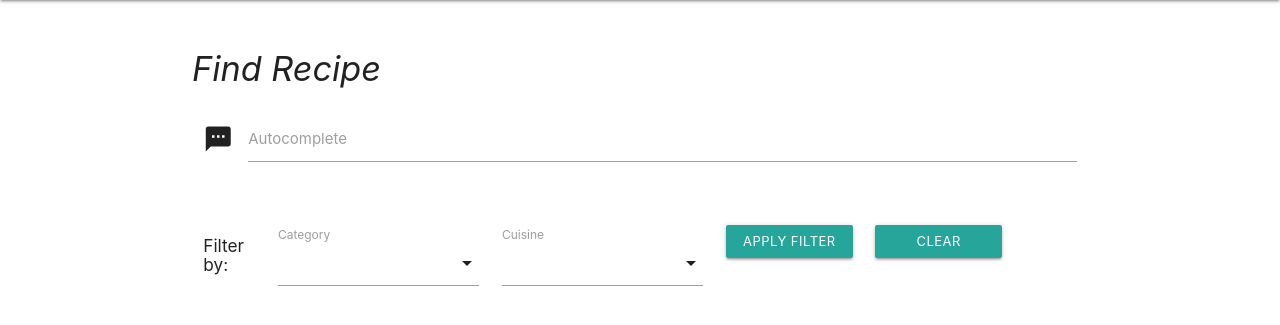
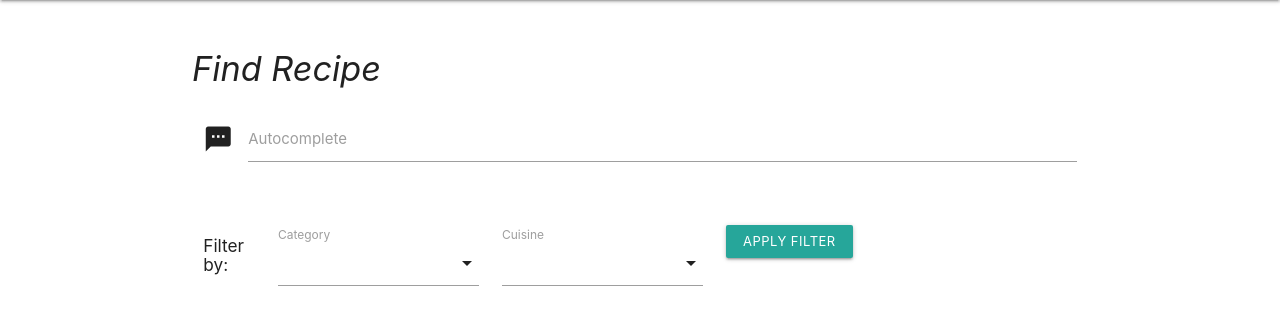
Before and after one commit to wickyakloe/Online-Cookbook, a Flask app: page / in a window 1280 px wide. Shown: the part 64-389 px from the top of the page. Run offline with Flask 2, Linux system fonts and the light colour scheme; data that the repository does not hold is empty; some libraries are stand-ins or nearby versions.

Commit message:
Update filter by and remove button clear filters

```diff
--- a/app.py
+++ b/app.py
@@ -135,7 +135,8 @@ def index():
     recipes = mongo.db.recipe.find()
     categories = mongo.db.category.find()
     cuisines = mongo.db.cuisine.find()
-    return render_template("index.html", recipes=recipes, categories=categories,
+    return render_template("index.html", recipes=recipes,
+                           categories=categories,
                            cuisines=cuisines)
 
 
@@ -280,14 +281,23 @@ def filter():
     cuisines = mongo.db.cuisine.find()
     category = request.args.get("category")
     cuisine = request.args.get("cuisine")
-    if "category" in request.url:
+    if category != "Any" and cuisine == "Any":
         filter_category = recipes.find({"category": category})
-        return render_template("index.html", recipes=filter_category, categories=categories, cuisines=cuisines)
-    elif "cuisine" in request.url:
+        return render_template("index.html", recipes=filter_category,
+                               categories=categories, cuisines=cuisines)
+
+    if cuisine != "Any" and category == "Any":
         filter_cuisine = recipes.find({"cuisine": cuisine})
-        return render_template("index.html", recipes=filter_cuisine, categories=categories, cuisines=cuisines)
+        return render_template("index.html", recipes=filter_cuisine,
+                               categories=categories, cuisines=cuisines)
 
-    return render_template("test.html")
+    if cuisine != "Any" and category != "Any":
+        filter_cuisine = recipes.find({"category": category,
+                                       "cuisine": cuisine})
+        return render_template("index.html", recipes=filter_cuisine,
+                               categories=categories, cuisines=cuisines)
+
+    return redirect(url_for('index'))
 
 
 if __name__ == '__main__':
--- a/templates/index.html
+++ b/templates/index.html
@@ -39,11 +39,6 @@
             <i class="material-icons right">filter_list</i>
         </button>
         </div>
-        <div class="col s2">
-            <a href="{{url_for('index')}}" class="btn-small waves-effect waves-light" type="submit" name="action">Clear Filters
-                <i class="material-icons right">filter_list</i>
-            </a>
-        </div>
     </div>
 </form>
 <!-- Materialize fab card -->
```
